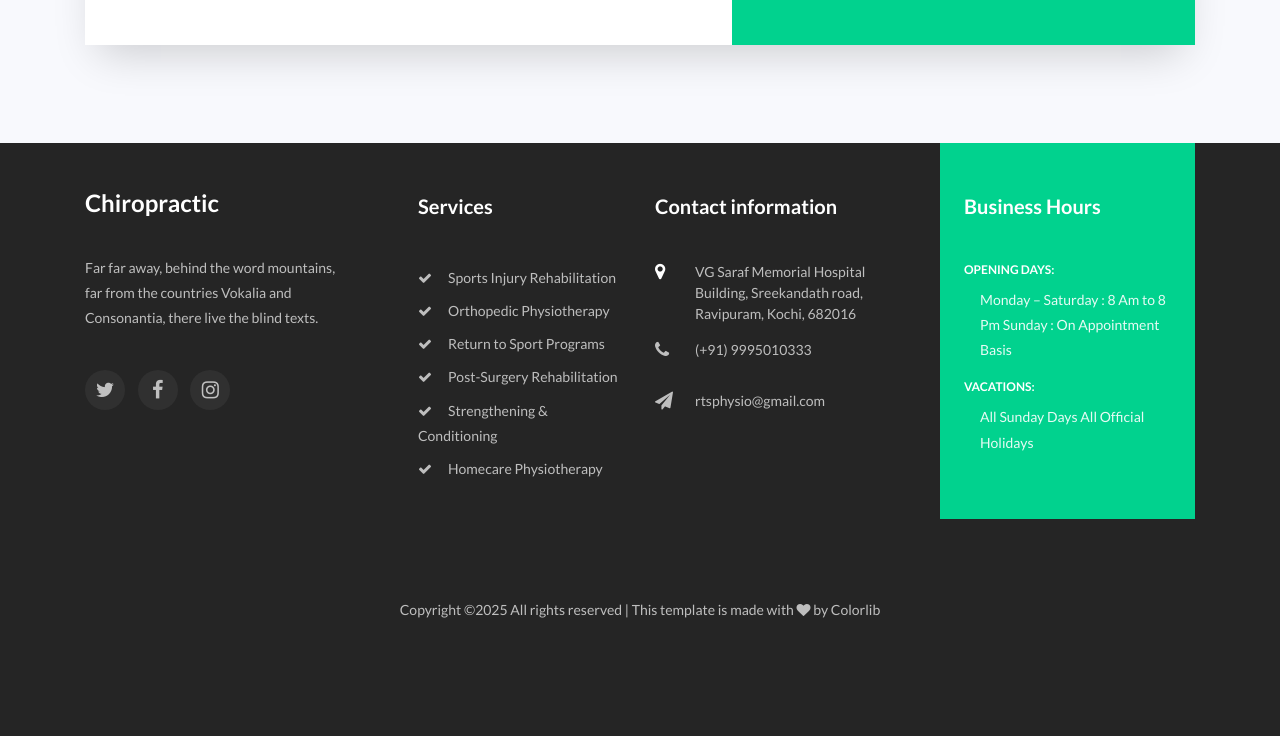
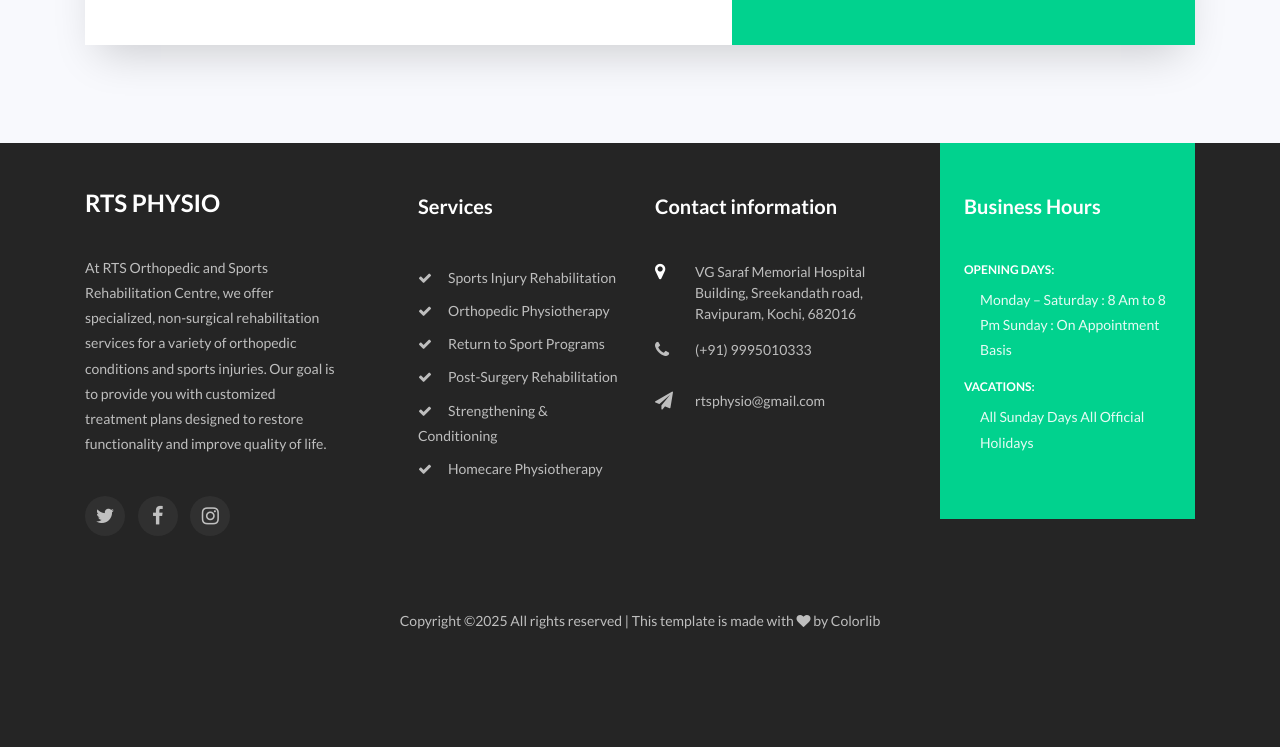
Before and after one commit to besttonephysio/rtsphysio.in, a plain HTML site: page contact.html in a window 1280 px wide. Shown: the part 1696-2443 px from the top of the page. Drawn offline with Linux system fonts and the light colour scheme; some packages are replaced by stand-ins of ours; no server answers.

Commit message:
Update contact.html

```diff
--- a/contact.html
+++ b/contact.html
@@ -1,7 +1,7 @@
 <!DOCTYPE html>
 <html lang="en">
   <head>
-    <title>RTS PHYSIOTHERAPY CENTRE</title>
+    <title>RTS PHYSIO</title>
     <meta charset="utf-8">
     <meta name="viewport" content="width=device-width, initial-scale=1, shrink-to-fit=no">
 
@@ -194,8 +194,8 @@
         <div class="row mb-5">
           <div class="col-md-6 col-lg">
             <div class="ftco-footer-widget py-4 py-md-5">
-              <h2 class="logo"><a href="#">Chiropractic</a></h2>
-              <p>Far far away, behind the word mountains, far from the countries Vokalia and Consonantia, there live the blind texts.</p>
+              <h2 class="logo"><a href="#">RTS PHYSIO</a></h2>
+              <p>At RTS Orthopedic and Sports Rehabilitation Centre, we offer specialized, non-surgical rehabilitation services for a variety of orthopedic conditions and sports injuries. Our goal is to provide you with customized treatment plans designed to restore functionality and improve quality of life.</p>
               <ul class="ftco-footer-social list-unstyled float-md-left float-lft mt-4">
                 <li class="ftco-animate"><a href="#"><span class="fa fa-twitter"></span></a></li>
                 <li class="ftco-animate"><a href="#"><span class="fa fa-facebook"></span></a></li>
```
